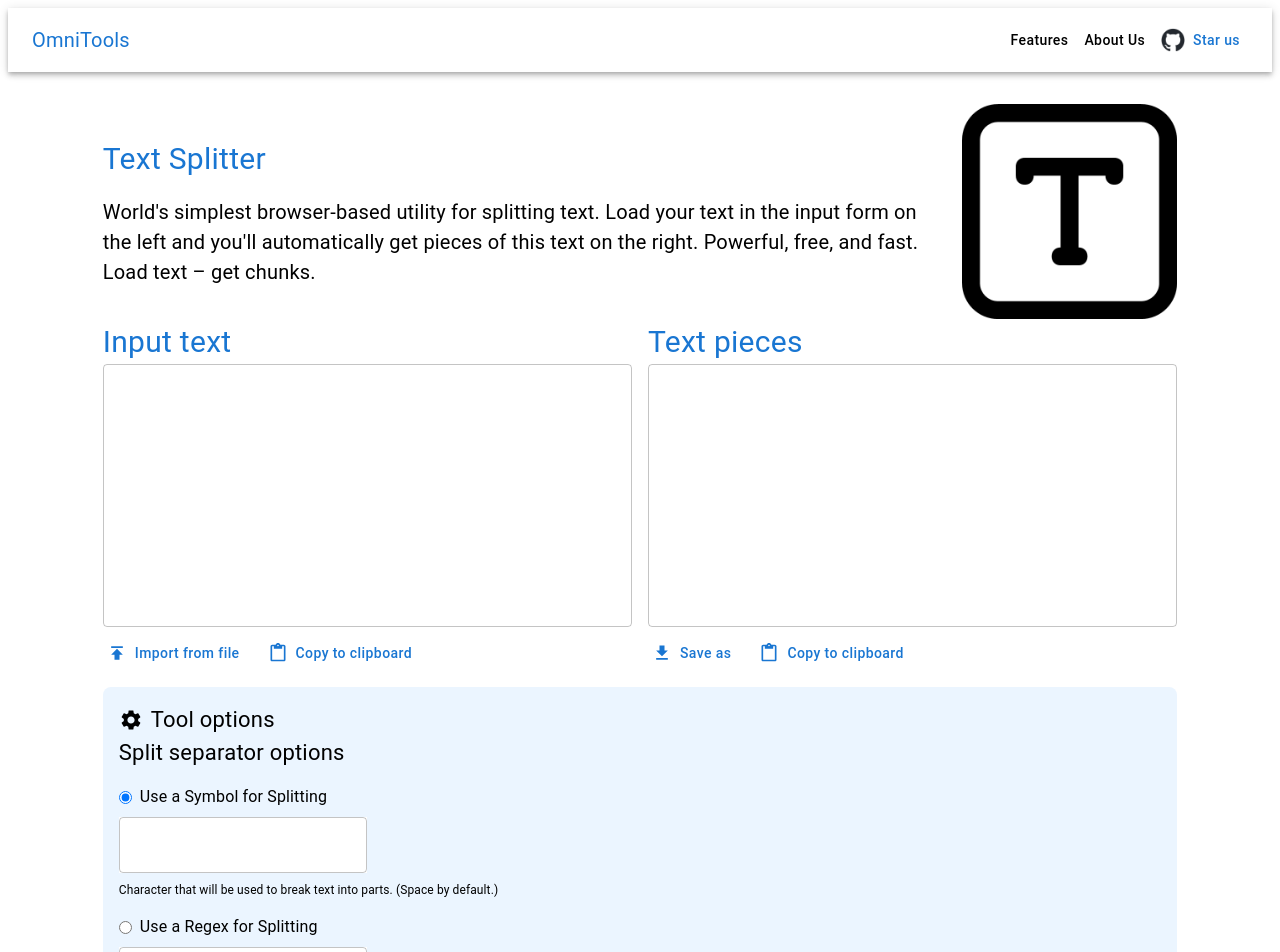
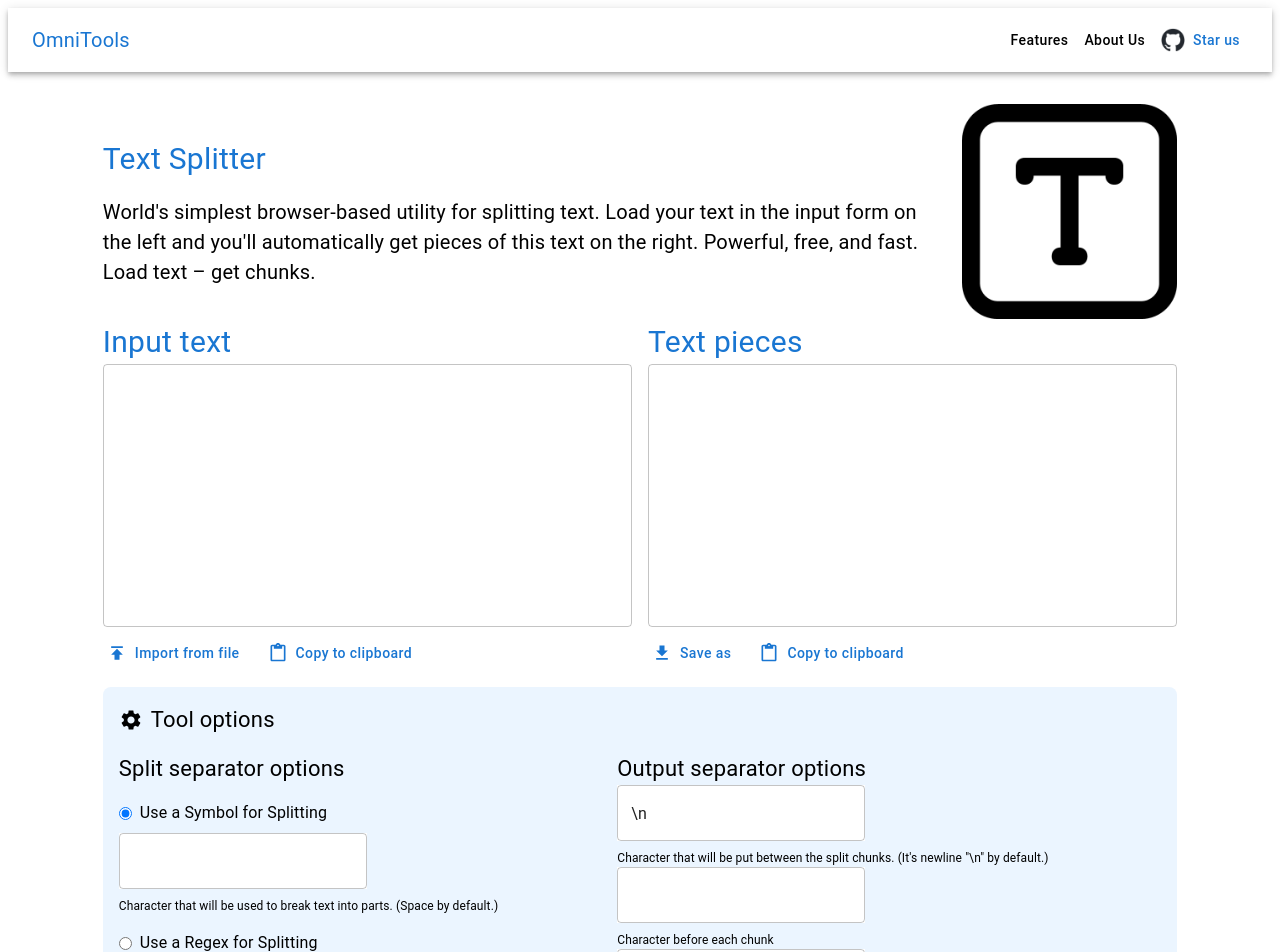
Before and after one commit to iib0011/omni-tools, a React (Vite) app: page /string/split in a window 1280 px wide. Shown: the top 952 px of the page. Built offline with nearby package versions, Linux system fonts and the light colour scheme.

Commit message:
chore: output selector

```diff
--- a/src/components/ToolOptions.tsx
+++ b/src/components/ToolOptions.tsx
@@ -1,15 +1,25 @@
-import { Box, Stack, useTheme } from '@mui/material'
-import SettingsIcon from '@mui/icons-material/Settings'
-import Typography from '@mui/material/Typography'
-import React, { ReactNode } from 'react'
+import { Box, Stack, useTheme } from '@mui/material';
+import SettingsIcon from '@mui/icons-material/Settings';
+import Typography from '@mui/material/Typography';
+import React, { ReactNode } from 'react';
 
 export default function ToolOptions({ children }: { children: ReactNode }) {
-  const theme = useTheme()
-  return (<Box sx={{ mb: 2, borderRadius: 2, padding: 2, backgroundColor: theme.palette.background.default }} mt={2}>
-    <Stack direction={'row'} spacing={1} alignItems={'center'}>
-      <SettingsIcon />
-      <Typography fontSize={22}>Tool options</Typography>
-    </Stack>
-    {children}
-  </Box>)
+  const theme = useTheme();
+  return (
+    <Box
+      sx={{
+        mb: 2,
+        borderRadius: 2,
+        padding: 2,
+        backgroundColor: theme.palette.background.default
+      }}
+      mt={2}
+    >
+      <Stack direction={'row'} spacing={1} alignItems={'center'}>
+        <SettingsIcon />
+        <Typography fontSize={22}>Tool options</Typography>
+      </Stack>
+      <Box mt={2}>{children}</Box>
+    </Box>
+  );
 }
--- a/src/pages/string/split/index.tsx
+++ b/src/pages/string/split/index.tsx
@@ -1,19 +1,14 @@
-import ToolHeader from '../../../components/ToolHeader'
-import ToolLayout from '../../../components/ToolLayout'
-import { Box, Radio, Stack, TextField, useTheme } from '@mui/material'
-import Grid from '@mui/material/Grid'
-import Typography from '@mui/material/Typography'
-import Button from '@mui/material/Button'
-import PublishIcon from '@mui/icons-material/Publish'
-import ContentPasteIcon from '@mui/icons-material/ContentPaste'
-import DownloadIcon from '@mui/icons-material/Download'
-import React, { useEffect, useRef, useState } from 'react'
-import ToolTextInput from '../../../components/input/ToolTextInput'
-import ToolTextResult from '../../../components/result/ToolTextResult'
-import SettingsIcon from '@mui/icons-material/Settings'
-import { Field, Formik, FormikProps } from 'formik'
-import * as Yup from 'yup'
-import ToolOptions from '../../../components/ToolOptions'
+import ToolHeader from '../../../components/ToolHeader';
+import ToolLayout from '../../../components/ToolLayout';
+import { Box, Stack, TextField } from '@mui/material';
+import Grid from '@mui/material/Grid';
+import Typography from '@mui/material/Typography';
+import React, { useEffect, useRef, useState } from 'react';
+import ToolTextInput from '../../../components/input/ToolTextInput';
+import ToolTextResult from '../../../components/result/ToolTextResult';
+import { Field, Formik, FormikProps } from 'formik';
+import * as Yup from 'yup';
+import ToolOptions from '../../../components/ToolOptions';
 
 type SplitOperatorType = 'symbol' | 'regex' | 'length' | 'chunks';
 const initialValues = {
@@ -21,14 +16,21 @@ const initialValues = {
   symbolValue: ' ',
   regexValue: '/\\s+/',
   lengthValue: '16',
-  chunksValue: '4'
-}
-const initialSplitOperators: {
+  chunksValue: '4',
+
+  outputSeparator: '\\n',
+  charBeforeChunk: '',
+  charAfterChunk: ''
+};
+const splitOperators: {
   title: string;
   description: string;
-  type: SplitOperatorType
-}[] = [{
-  title: 'Use a Symbol for Splitting', description: 'Character that will be used to\n' +
+  type: SplitOperatorType;
+}[] = [
+  {
+    title: 'Use a Symbol for Splitting',
+    description:
+      'Character that will be used to\n' +
       'break text into parts.\n' +
       '(Space by default.)',
     type: 'symbol'
@@ -36,21 +38,43 @@ const initialSplitOperators: {
   {
     title: 'Use a Regex for Splitting',
     type: 'regex',
-    description: 'Regular expression that will be\n' +
+    description:
+      'Regular expression that will be\n' +
       'used to break text into parts.\n' +
       '(Multiple spaces by default.)'
   },
   {
-    title: 'Use Length for Splitting', description: 'Number of symbols that will be\n' +
-      'put in each output chunk.',
+    title: 'Use Length for Splitting',
+    description:
+      'Number of symbols that will be\n' + 'put in each output chunk.',
     type: 'length'
   },
   {
-    title: 'Use a Number of Chunks', description: 'Number of chunks of equal\n' +
-      'length in the output.',
+    title: 'Use a Number of Chunks',
+    description: 'Number of chunks of equal\n' + 'length in the output.',
     type: 'chunks'
-  }]
-
+  }
+];
+const outputOptions: {
+  description: string;
+  accessor: keyof typeof initialValues;
+}[] = [
+  {
+    description:
+      'Character that will be put\n' +
+      'between the split chunks.\n' +
+      '(It\'s newline "\\n" by default.)',
+    accessor: 'outputSeparator'
+  },
+  {
+    description: 'Character before each chunk',
+    accessor: 'charBeforeChunk'
+  },
+  {
+    description: 'Character after each chunk',
+    accessor: 'charAfterChunk'
+  }
+];
 const CustomRadioButton = ({
   fieldName,
   type,
@@ -68,42 +92,68 @@ const CustomRadioButton = ({
   description: string;
   onTextChange: (value: string) => void;
 }) => {
-  const onChange = () => onTypeChange(type)
-  return (<Box>
-      <Stack direction={'row'} sx={{ mt: 2, mb: 1, cursor: 'pointer' }} onClick={onChange} alignItems={'center'}
-             spacing={1}>
-        <Field
-          type="radio"
-          name={fieldName}
-          value={type}
-          onChange={onChange}
-        />
+  const onChange = () => onTypeChange(type);
+  return (
+    <Box>
+      <Stack
+        direction={'row'}
+        sx={{ mt: 2, mb: 1, cursor: 'pointer' }}
+        onClick={onChange}
+        alignItems={'center'}
+        spacing={1}
+      >
+        <Field type="radio" name={fieldName} value={type} onChange={onChange} />
         <Typography>{title}</Typography>
       </Stack>
-      <TextField sx={{ backgroundColor: 'white' }} value={value}
-                 onChange={event => onTextChange(event.target.value)} />
-      <Typography fontSize={12} mt={1}>{description}</Typography>
+      <InputWithDesc
+        value={value}
+        onChange={onTextChange}
+        description={description}
+      />
     </Box>
-  )
-}
+  );
+};
+
+const InputWithDesc = ({
+  description,
+  value,
+  onChange
+}: {
+  description: string;
+  value: string;
+  onChange: (value: string) => void;
+}) => {
+  return (
+    <Box>
+      <TextField
+        sx={{ backgroundColor: 'white' }}
+        value={value}
+        onChange={(event) => onChange(event.target.value)}
+      />
+      <Typography fontSize={12} mt={1}>
+        {description}
+      </Typography>
+    </Box>
+  );
+};
 export default function SplitText() {
-  const [input, setInput] = useState<string>('')
-  const [result, setResult] = useState<string>('')
-  const formRef = useRef<FormikProps<typeof initialValues>>()
+  const [input, setInput] = useState<string>('');
+  const [result, setResult] = useState<string>('');
+  const formRef = useRef<FormikProps<typeof initialValues>>();
   useEffect(() => {
-    setResult(input.split(' ').join('\n'))
-  }, [input])
+    setResult(input.split(' ').join('\n'));
+  }, [input]);
 
   const validationSchema = Yup.object({
-    splitSeparator: Yup.string().required('The separator is required')
-  })
+    // splitSeparator: Yup.string().required('The separator is required')
+  });
 
   return (
     <ToolLayout>
       <ToolHeader
         title={'Text Splitter'}
         description={
-          'World\'s simplest browser-based utility for splitting text. Load your text in the input form on the left and you\'ll automatically get pieces of this text on the right. Powerful, free, and fast. Load text – get chunks.'
+          "World's simplest browser-based utility for splitting text. Load your text in the input form on the left and you'll automatically get pieces of this text on the right. Powerful, free, and fast. Load text – get chunks."
         }
       />
 
@@ -120,29 +170,42 @@ export default function SplitText() {
           initialValues={initialValues}
           validationSchema={validationSchema}
           innerRef={formRef}
-          onSubmit={() => {
-          }}
+          onSubmit={() => {}}
         >
           {({ setFieldValue, values }) => (
-            <Stack direction={'row'}>
+            <Stack direction={'row'} spacing={2}>
               <Box>
                 <Typography fontSize={22}>Split separator options</Typography>
-                {initialSplitOperators.map(({ title, description, type }) =>
+                {splitOperators.map(({ title, description, type }) => (
                   <CustomRadioButton
+                    key={type}
                     type={type}
                     title={title}
                     fieldName={'splitSeparatorType'}
                     description={description}
                     value={values[`${type}Value`]}
-                    onTypeChange={(type) => setFieldValue('splitSeparatorType', type)}
+                    onTypeChange={(type) =>
+                      setFieldValue('splitSeparatorType', type)
+                    }
                     onTextChange={(val) => setFieldValue(`${type}Value`, val)}
-                  />)}
+                  />
+                ))}
               </Box>
-              <Box></Box>
+              <Box>
+                <Typography fontSize={22}>Output separator options</Typography>
+                {outputOptions.map((option) => (
+                  <InputWithDesc
+                    key={option.accessor}
+                    value={values[option.accessor]}
+                    onChange={(value) => setFieldValue(option.accessor, value)}
+                    description={option.description}
+                  />
+                ))}
+              </Box>
             </Stack>
           )}
         </Formik>
       </ToolOptions>
     </ToolLayout>
-  )
+  );
 }
```
Also changed, not shown: 1 other file (tests, documents, lock files or other folders). Lines whose indentation alone changed are shown as unchanged.
